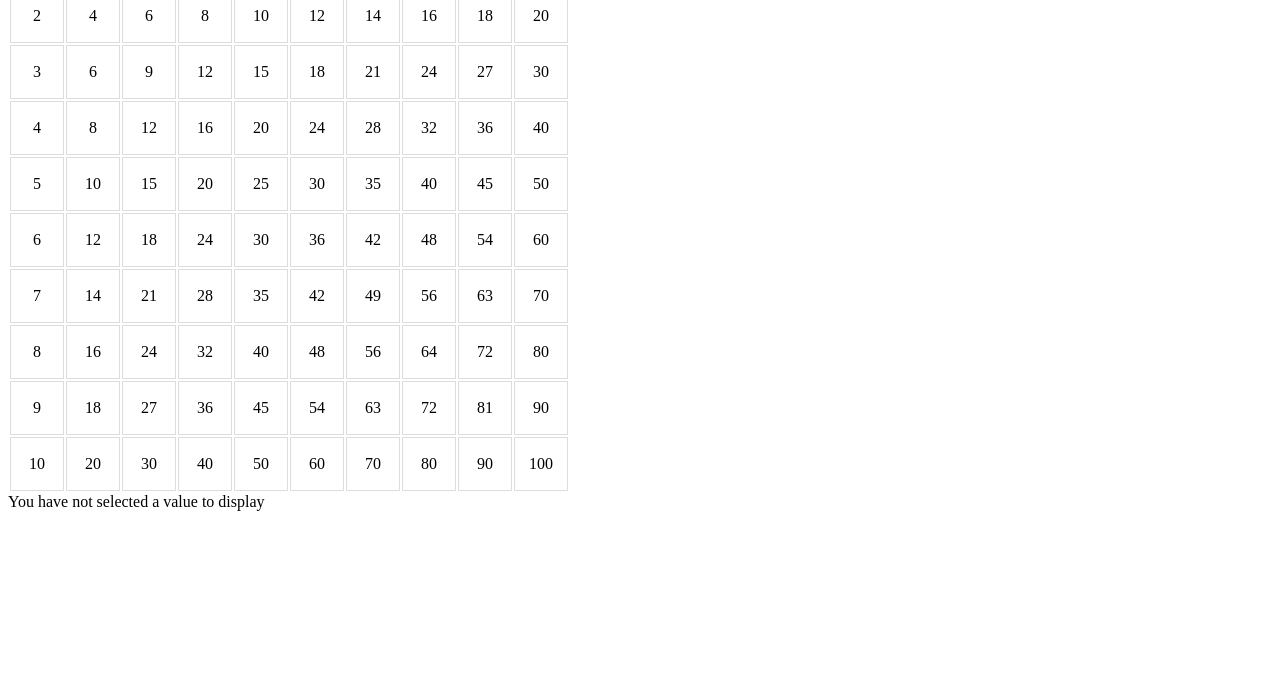
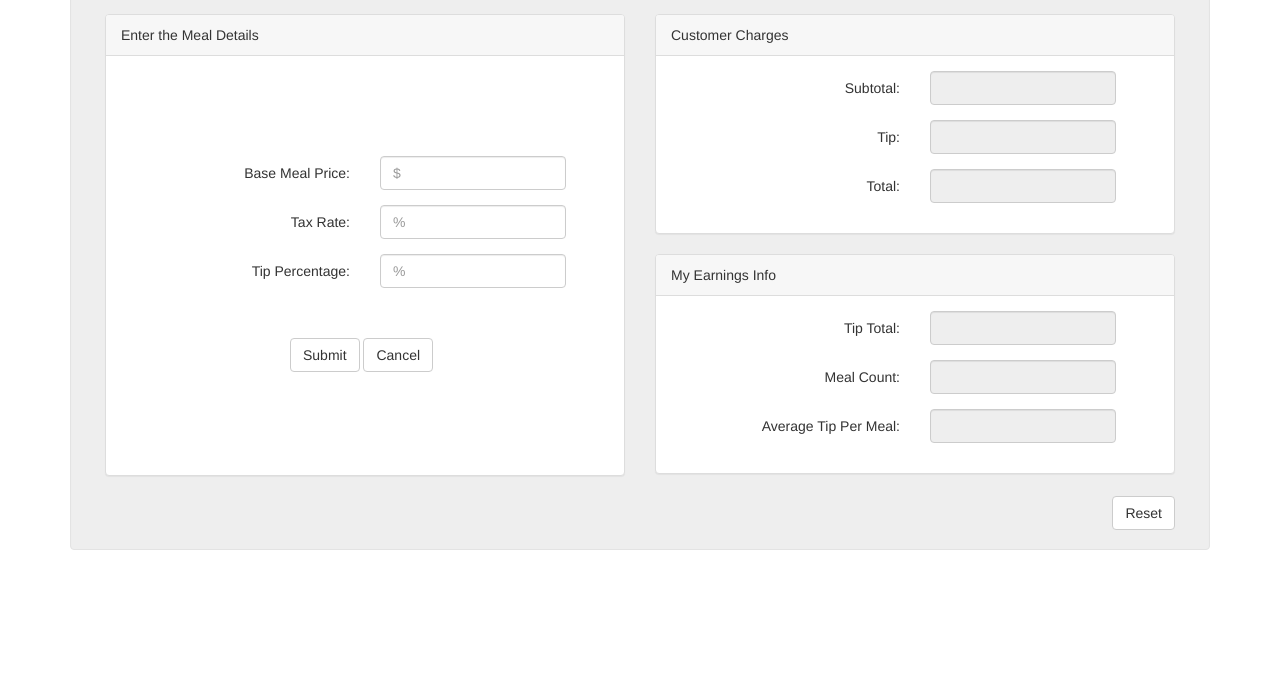
Before and after one commit to sjay-kennedy/waitstaff-calculator, a plain HTML site: page index.html in a window 1280 px wide. Shown: the part 116-800 px from the top of the page. Drawn offline with nearby package versions, Linux system fonts and the light colour scheme.

Commit message:
html done

```diff
--- a/index.html
+++ b/index.html
@@ -2,36 +2,129 @@
 <html lang="en" ng-app='myApp'>
 <head>
     <meta charset="UTF-8">
-  <title>Multiplication Table</title>
+    <title>Waitstaff Calculator</title>
+
+    <link rel="stylesheet" href="//netdna.bootstrapcdn.com/bootstrap/3.1.1/css/bootstrap.min.css">
     <link rel="stylesheet" href="myApp.css">
+    <script src="//ajax.googleapis.com/ajax/libs/jquery/1.11.1/jquery.min.js"></script>
+    <script src="//netdna.bootstrapcdn.com/bootstrap/3.1.1/js/bootstrap.min.js"></script>
     <script src="https://ajax.googleapis.com/ajax/libs/angularjs/1.2.16/angular.min.js" type="text/javascript"></script>
+
 </head>
 <body>
-  <div ng-controller="DisplayCtrl">
-    <div ng-if="content">{{ content }}</div>
-    <div ng-if="!content">...</div>
+
+    <div  ng-controller="CalculatorCtrl" initial-number-limit="10">
+        <div class="container">
+            <div class="well clearfix" >
+            <!--  Meal Details -->
+                <h1 class="text-center">Waitstaff Calculator</h1>
+                <div class="col-sm-6 col-md-6 col-lg-6">
+                <div class="panel panel-default ">
+
+                    <div class="panel-heading">Enter the Meal Details</div>
+                        <div class="panel-body details">
+                            <form class="form-horizontal" role="form">
+                                <div class="form-group">
+                                  <label for="meal" class="col-sm-6 control-label">Base Meal Price: </label>
+                                  <div class="col-sm-5">
+                                    <input type="number" class="form-control" id="meal" placeholder="$">
                                   </div>
-  <div  ng-controller="MultiplicationCtrl" initial-number-limit="10">
-    <table>
-      <input type="number" ng-model="numberLimit" placeholder="Enter a number" />
-      <tr ng-repeat="numberA in numbers">
-        <td ng-repeat="numberB in numbers"
-            ng-click="setActiveNumber(compute(numberA, numberB))"
-            ng-mouseleave="clearActiveFactors()"
-            ng-mouseover="setActiveFactors(numberA, numberB)"
-            ng-class="{hover: matchesFactor(numberA, numberB)}">
+                                </div>
+                                <div class="form-group">
+                                  <label for="tax" class="col-sm-6 control-label">Tax Rate: </label>
+                                  <div class="col-sm-5">
+                                    <input type="number" class="form-control" id="tax" placeholder="%">
+                                  </div>
+                                </div>
+                                <div class="form-group">
+                                  <label for="tip" class="col-sm-6 control-label">Tip Percentage: </label>
+                                  <div class="col-sm-5">
+                                    <input type="number" class="form-control" id="tip" placeholder="%">
+                                  </div>
+                                </div>
+                                <div class="center-block details-btns">
+                                    <div class="">
+                                        <div class="btn-group ">
+                                            <button type="button" class="btn btn-default">Submit</button>
+                                         </div>
+                                         <div class="btn-group ">
+                                            <button type="button" class="btn btn-default">Cancel</button>
 
-              {{ compute(numberA, numberB)  }}
-        </td>
-      </tr>
-     </table>
                                         </div>
-  <div ng-controller="DisplayCtrl">
-    <div ng-if="content">
-      The value you have selected to display is: {{ content }}
                                     </div>
-    <div ng-if="!content">
-      You have not selected a value to display
+                                </div>
+                            </form>
+                        </div>
+                    </div>
+                </div>
+                <!--Customer Charges -->
+                <div class="col-sm-6 col-md-6 col-lg-6">
+                    <div class="panel panel-default ">
+
+                        <div class="panel-heading">Customer Charges</div>
+                        <div class="panel-body">
+                            <form class="form-horizontal" role="form">
+                                <div class="form-group">
+                                  <label for="subtotal" class="col-sm-6 control-label">Subtotal:</label>
+                                  <div class="col-sm-5">
+                                    <input type="number" class="form-control" id="subtotal" readonly >
+                                  </div>
+                                </div>
+                                <div class="form-group">
+                                  <label for="tips" class="col-sm-6 control-label">Tip:</label>
+                                  <div class="col-sm-5">
+                                    <input type="number" class="form-control" id="tips" readonly >
+                                  </div>
+                                </div>
+                                <div class="form-group">
+                                  <label for="total" class="col-sm-6 control-label">Total:</label>
+                                  <div class="col-sm-5">
+                                    <input type="number" class="form-control" id="total" readonly >
+                                  </div>
+                                </div>
+
+
+                            </form>
+
+                        </div>
+                    </div>
+
+                    <!-- My Earnings Info -->
+
+                    <div class="panel panel-default">
+
+                        <div class="panel-heading">My Earnings Info</div>
+                        <div class="panel-body">
+                            <form class="form-horizontal" role="form">
+                                <div class="form-group">
+                                  <label for="tip-total" class="col-sm-6 control-label">Tip Total:</label>
+                                  <div class="col-sm-5">
+                                    <input type="number" class="form-control" id="tip-total" readonly >
+                                  </div>
+                                </div>
+                                <div class="form-group">
+                                  <label for="meal-count" class="col-sm-6 control-label">Meal Count:</label>
+                                  <div class="col-sm-5">
+                                    <input type="number" class="form-control" id="meal-count" readonly >
+                                  </div>
+                                </div>
+                                <div class="form-group">
+                                  <label for="average-tip" class="col-sm-6 control-label">Average Tip Per Meal:</label>
+                                  <div class="col-sm-5">
+                                    <input type="number" class="form-control" id="average-tip" readonly>
+                                  </div>
+                                </div>
+
+
+                            </form>
+
+                        </div>
+                    </div>
+                </div>
+                <div class="col-sm-12 clearfix">
+                    <button type="submit" class="btn btn-default pull-right">Reset</button>
+                </div>
+            </div>
         </div>
     </div>
   <script src="myApp.js" type="text/javascript"></script>
--- a/myApp.css
+++ b/myApp.css
@@ -1,11 +1,28 @@
-td {
-  border:1px solid #ddd;
-  width:50px;
-  height:50px;
-  text-align:center;
-  vertical-align:middle;
+
+h1 {
+	margin:10px 0 30px 0;
 }
-.hover {
-  background-color: orange;
-  color: white;
+
+label {
+	font-weight:normal;
+	white-space: nowrap;
 }
+.well {
+	margin:30px auto 30px auto;
+	background-color:#eee;
+}
+.panel-default>.panel-heading {
+	color: #333;
+	background-color: #f7f7f7;
+
+}
+.details {
+
+	padding-top:100px;
+	padding-bottom:103px;
+}
+.details-btns {
+	margin-top:50px;
+	width:150px;
+
+}
--- a/myApp.js
+++ b/myApp.js
@@ -1,10 +1,6 @@
 angular.module('myApp', [])
-.controller('DisplayCtrl', function($scope) {
-    $scope.$on('displayData', function(event, data) {
-      $scope.content = data;
-    });
- })
-.controller('MultiplicationCtrl', function($scope, $attrs, $rootScope) {
+
+.controller('CalculatorCtrl', function($scope, $attrs, $rootScope) {
 
 	$scope.setActiveNumber = function(number) {
 		$rootScope.$broadcast('displayData', number);
```
Lines whose indentation alone changed are shown as unchanged.
